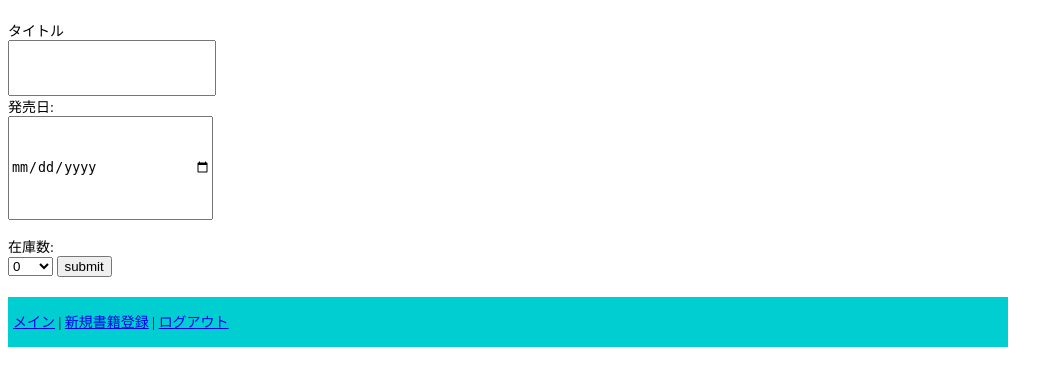
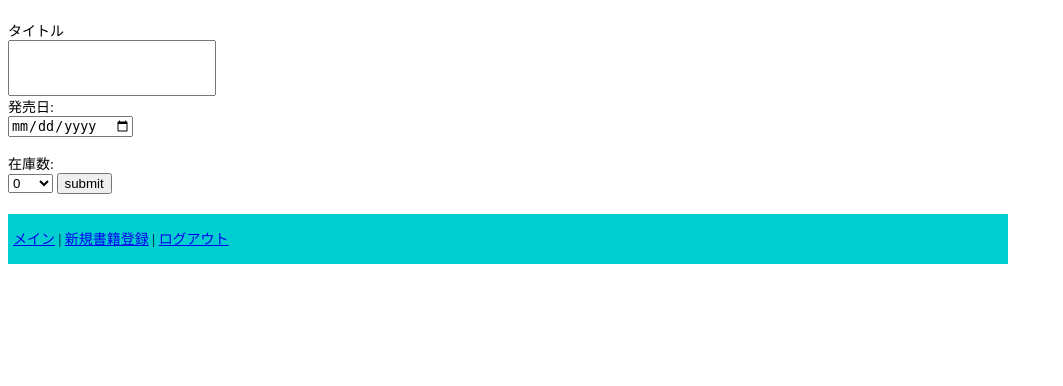
Before and after one commit to mina5higa4/curriculum, a PHP site: page /edit_book.php?book_id=1 in a window 1280 px wide. Shown: the part 128-514 px from the top of the page, without its empty margins (0-1063 px from the left). Run offline with PHP 8.4, Linux system fonts and the light colour scheme; the visitor is signed in with stand-in values (Sample User, id 1); data that the repository does not hold is empty.

Commit message:
Update edit_book.php

```diff
--- a/5/edit_book.php
+++ b/5/edit_book.php
@@ -56,7 +56,7 @@ switch($gamen_mode){
         <input type="text" name="title" id="title" style="width:200px;height:50px;" value="<?php echo $pdata['title'];?>">
         <br>
         発売日:<br>
-        <input type="date" name="date" id="date" style="width:200px;height:100px;" value="<?php echo $pdata['date'];?>"><br>
+        <input type="date" name="date" value="<?php echo $pdata['date'];?>"><br>
         <br>
         在庫数:<br>
         <select name="stock">
```
